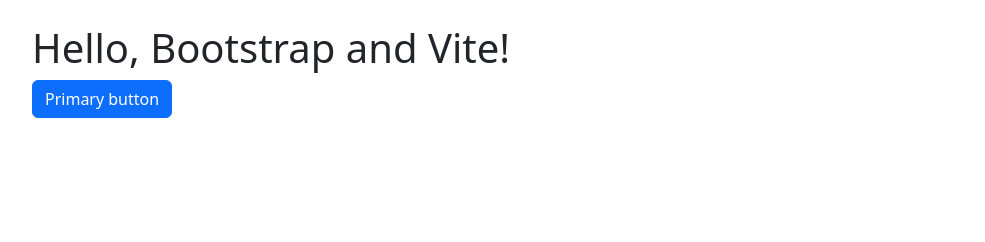
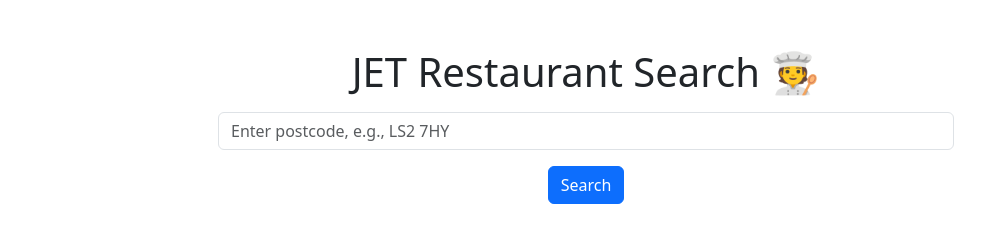
Before and after one commit to rcopra/jet-assessment-vite, a website built with Vite: page src/index.html in a window 1280 px wide. Shown: the whole page, without its empty margins (54-1039 px from the left). Built offline with nearby package versions, Linux system fonts and the light colour scheme.

Commit message:
converted boilerplate index.html into a restaurant search tool

```diff
--- a/src/index.html
+++ b/src/index.html
@@ -3,13 +3,20 @@
   <head>
     <meta charset="utf-8">
     <meta name="viewport" content="width=device-width, initial-scale=1">
-    <title>Bootstrap w/ Vite</title>
+    <title>JET Assessment</title>
     <script type="module" src="./js/main.js"></script>
   </head>
   <body>
-    <div class="container py-4 px-3 mx-auto">
-      <h1>Hello, Bootstrap and Vite!</h1>
-      <button class="btn btn-primary">Primary button</button>
+    <div class="container">
+      <div class="row justify-content-center mb-5">
+        <div class="col-md-8 text-center">
+          <h1 class="mt-5">JET Restaurant Search 🧑‍🍳</h1>
+          <input type="text" class="form-control my-3" id="searchForm" placeholder="Enter postcode, e.g., LS2 7HY">
+          <button type="button" class="btn btn-primary" id="postInput">Search</button>
+        </div>
+      </div>
+      <div id="restaurant-details" class="row row-cols-1 row-cols-md-2 g-4 my-3">
+      </div>
     </div>
   </body>
 </html>
```
